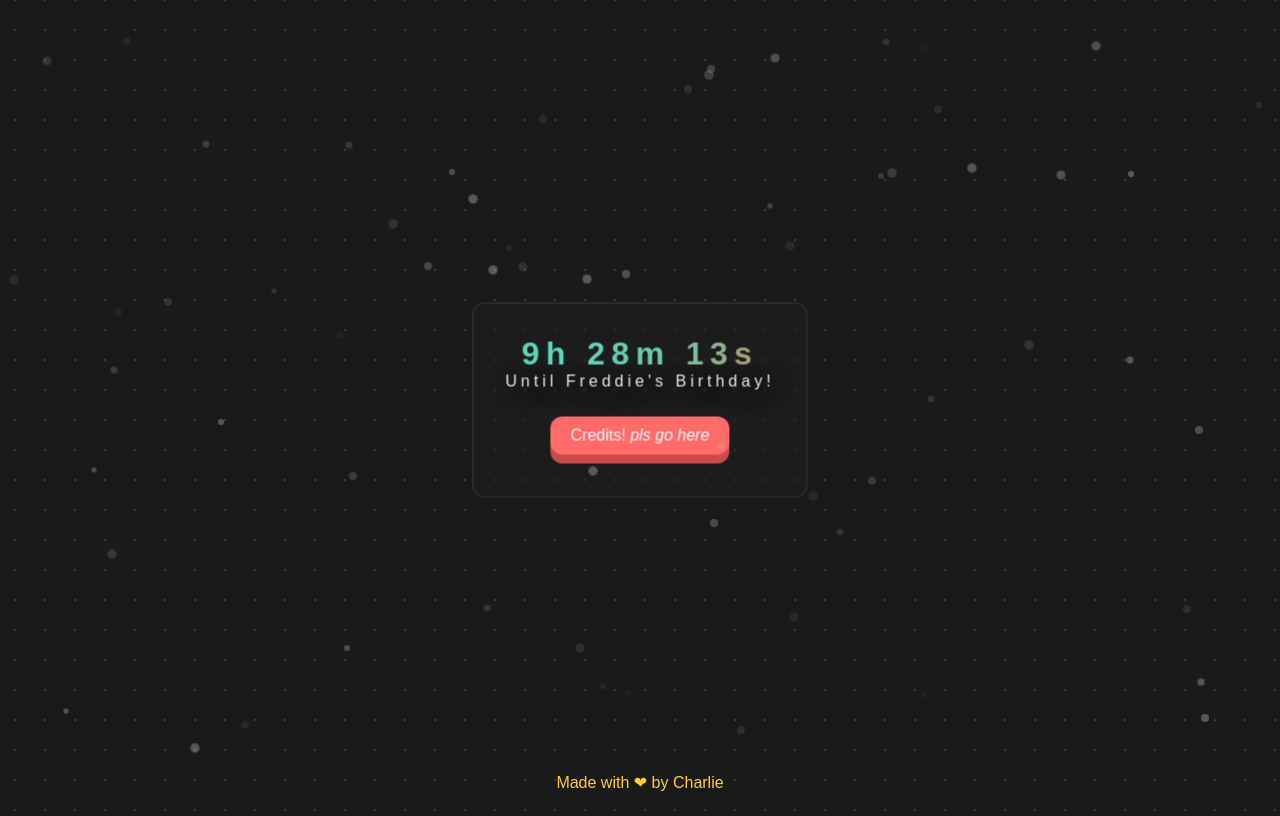
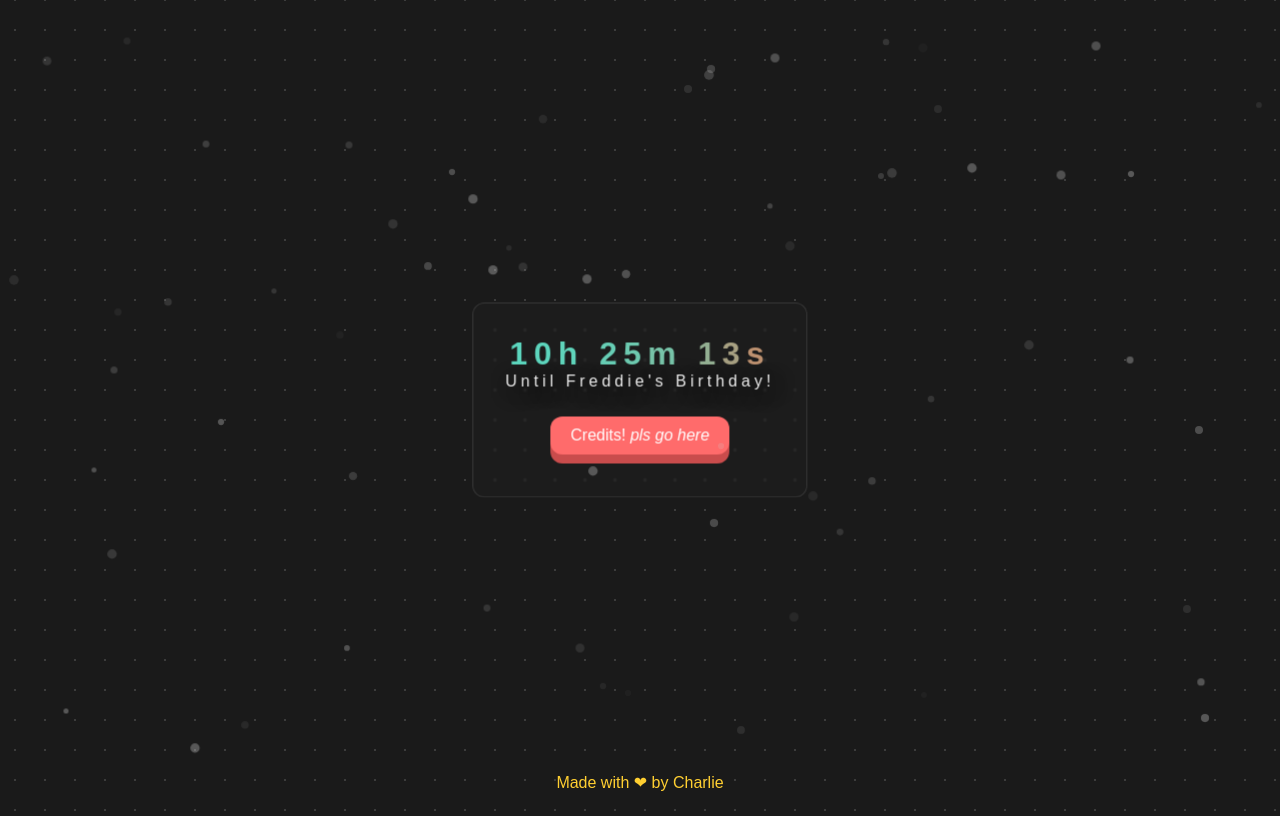
Before and after one commit to hippogriff101/Birthday-Countdown, a plain HTML site: page index.html in a window 1280 px wide. Drawn offline with nearby package versions, Linux system fonts and the light colour scheme; animation ran at ten frames a second.

```diff
--- a/index.html
+++ b/index.html
@@ -77,7 +77,7 @@
 
             var x = setInterval(function() {
                 var now = new Date().getTime();
-                var distance = new Date("Dec 20, 2025 09:00:00").getTime() - now;
+                var distance = new Date("Dec 20, 2025 09:57:00").getTime() - now;
                 var days = Math.floor(distance / 86400000);
                 var hours = Math.floor((distance % (86400000)) / 3600000);
                 var minutes = Math.floor((distance % (3600000)) / 60000);
@@ -119,4 +119,5 @@
             }, 1000);
         </script>
     </body>
+
 </html>
```
